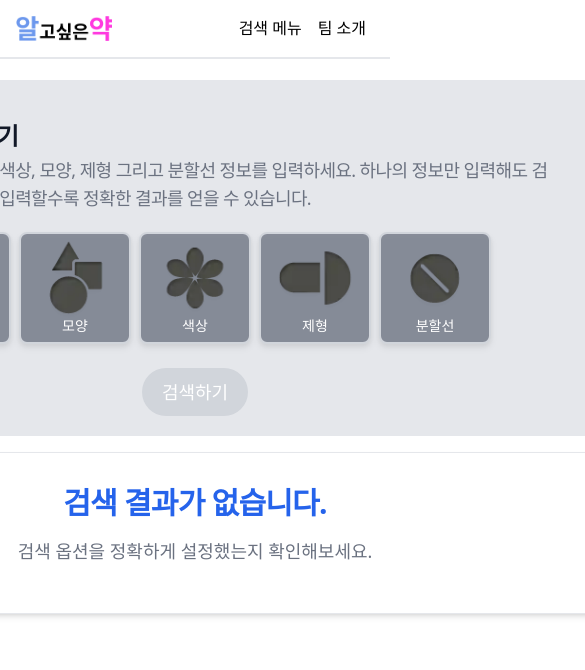
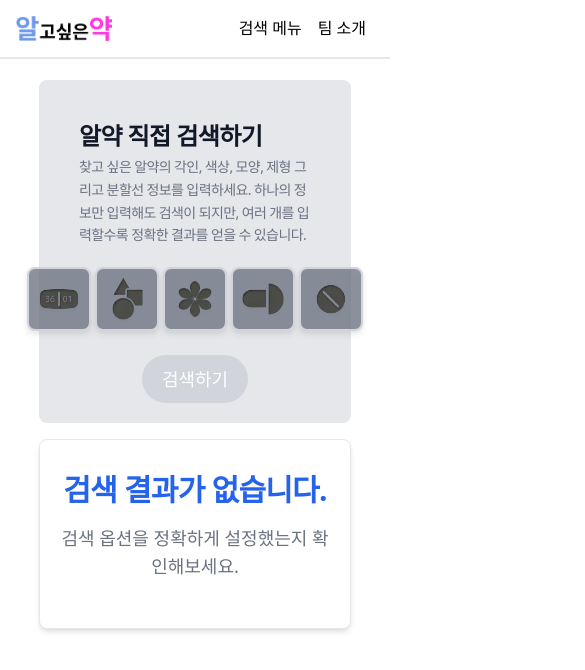
Before and after one commit to HiImConan/capstone-client, a Next.js app: page /search/text in a window 390 px wide. Shown: the top 670 px of the page, 585 px wide, since content can reach past the window. Built offline with nearby package versions, Linux system fonts and the light colour scheme.

Commit message:
Style: fix loading state and some responsive design

```diff
--- a/app/layout.tsx
+++ b/app/layout.tsx
@@ -19,7 +19,7 @@ export default function RootLayout({
   return (
     <html lang="en">
       <body
-        className="flex flex-col items-center h-screen pt-16"
+        className="flex flex-col items-center h-full sm:h-screen pt-16"
         suppressHydrationWarning={true}
       >
         <header className="absolute top-0 w-full flex justify-between items-center p-4 border-b-2 border-skyblue bg-white">
--- a/app/search/photo/page.tsx
+++ b/app/search/photo/page.tsx
@@ -107,7 +107,6 @@ const PhotoPage = () => {
       console.log(res.status);
       throw new InternalServerError();
     }
-    setLoading(false);
   };
 
   return (
--- a/app/search/text/components/DropdownModal.tsx
+++ b/app/search/text/components/DropdownModal.tsx
@@ -23,11 +23,11 @@ const DropdownModal = ({ index }: { index: number }) => {
     <div
       className={
         index == 0
-          ? "flex w-[280px] p-2 gap-2 border-2 border-gray-300 rounded-lg bg-white absolute bottom-[-68px] z-50"
+          ? "flex w-[280px] p-2 gap-2 border-2 border-gray-300 rounded-lg bg-white absolute bottom-[-68px] left-0 z-50"
           : index == 1
-          ? "inline-grid grid-cols-8 p-2 gap-2 border-2 border-gray-300 rounded-lg bg-white absolute bottom-[-106px] z-50 min-w-max"
+          ? "inline-grid grid-cols-4 sm:grid-cols-8 p-2 gap-2 border-2 border-gray-300 rounded-lg bg-white absolute bottom-[-106px] z-50 min-w-max"
           : index == 2
-          ? "inline-grid grid-cols-8 p-2 gap-2 border-2 border-gray-300 rounded-lg bg-white absolute bottom-[-196px] z-50 min-w-max"
+          ? "inline-grid grid-cols-4 sm:grid-cols-8 p-2 gap-2 border-2 border-gray-300 rounded-lg bg-white absolute bottom-[-196px] z-50 min-w-max"
           : "inline-grid grid-cols-4 p-2 gap-2 border-2 border-gray-300 rounded-lg bg-white absolute bottom-[-106px] z-50 min-w-max"
       }
     >
@@ -38,8 +38,8 @@ const DropdownModal = ({ index }: { index: number }) => {
             key={type.name}
             className={
               getValues(type.default) == type.value
-                ? "rounded-lg bg-gray-300 w-20 h-20"
-                : "rounded-lg bg-gray-200 w-20 h-20"
+                ? "rounded-lg bg-gray-300 w-14 h-14 sm:w-20 sm:h-20"
+                : "rounded-lg bg-gray-200 w-14 h-14 sm:w-20 sm:h-20"
             }
           >
             <input
--- a/app/search/text/page.tsx
+++ b/app/search/text/page.tsx
@@ -61,7 +61,7 @@ const TextPage = () => {
   };
 
   return (
-    <div className="w-[800px] mt-4 relative">
+    <div className="lg:w-[800px] sm:w-4/5 w-4/5 mt-4 relative">
       <FormProvider {...methods}>
         <form
           onSubmit={methods.handleSubmit(onSubmit)}
@@ -70,21 +70,21 @@ const TextPage = () => {
           <div className="p-5 text-2xl tracking-tight font-semibold text-left text-gray-900">
             알약 직접 검색하기
             <div className="flex justify-between items-center gap-12 sm:gap-8">
-              <p className="mt-1 text-lg font-normal text-gray-500">
+              <p className="mt-1 text-sm leading-relaxed sm:text-lg font-normal text-gray-500">
                 찾고 싶은 알약의 각인, 색상, 모양, 제형 그리고 분할선 정보를
                 입력하세요. 하나의 정보만 입력해도 검색이 되지만, 여러 개를
                 입력할수록 정확한 결과를 얻을 수 있습니다.
               </p>
             </div>
           </div>
-          <div className="flex gap-2 justify-center items-center select-none text-black">
+          <div className="flex gap-1 sm:gap-2 justify-center items-center select-none text-black">
             {NewMenuType.map((menu, i) => (
               <div className="relative" key={menu.value}>
                 <div
                   className={
                     watchList[i] !== "전체" && watchList[i]
-                      ? "flex flex-col justify-center items-center w-28 h-28 p-4 border-2 border-gray-300 rounded-lg bg-gray-600 text-white text-sm hover:bg-gray-500 drop-shadow-md"
-                      : "flex flex-col justify-center items-center w-28 h-28 p-4 border-2 border-gray-300 rounded-lg bg-gray-500/75 text-white text-sm hover:bg-gray-400 drop-shadow-md"
+                      ? "flex flex-col justify-center items-center w-16 h-16 p-2 sm:w-28 sm:h-28 sm:p-4 border-2 border-gray-300 rounded-lg bg-gray-600 text-white text-sm hover:bg-gray-500 drop-shadow-md"
+                      : "flex flex-col justify-center items-center w-16 h-16 p-2 sm:w-28 sm:h-28 sm:p-4 border-2 border-gray-300 rounded-lg bg-gray-500/75 text-white text-sm hover:bg-gray-400 drop-shadow-md"
                   }
                   onClick={() => handleModalCollapse(menu.name)}
                   ref={(element) => (modalRef!.current[i] = element)}
@@ -104,7 +104,7 @@ const TextPage = () => {
                       alt={menu.value}
                     />
                   )}
-                  <div>{menu.value}</div>
+                  <div className="hidden sm:block">{menu.value}</div>
                   {collapseState[i] && <DropdownModal index={i} />}
                 </div>
                 {watchList[i] !== "전체" && watchList[i] && (
```
